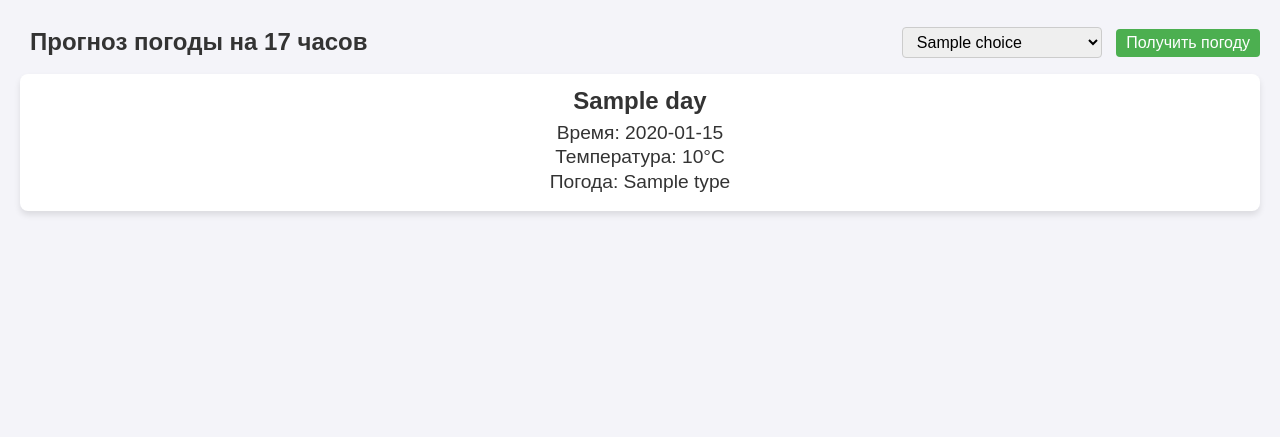
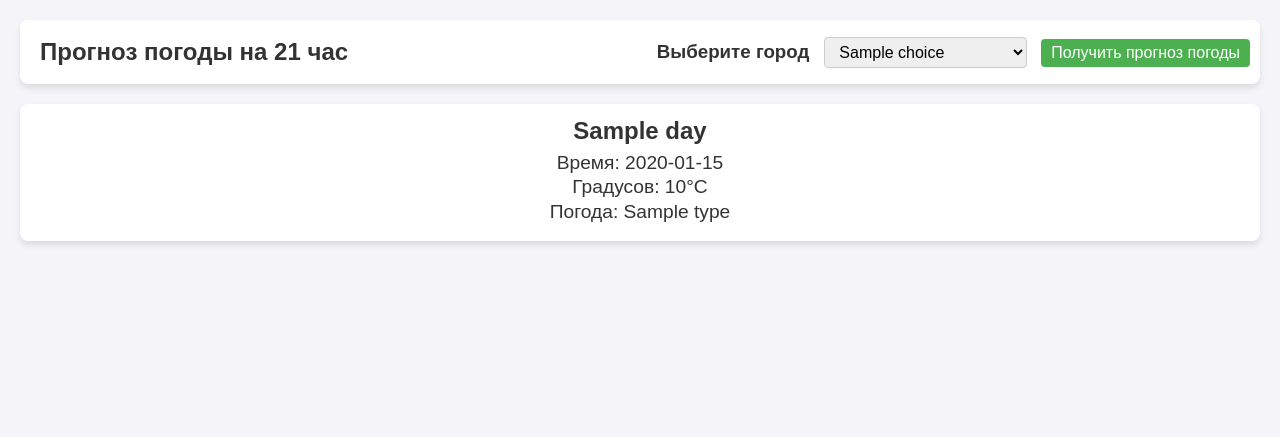
Before and after one commit to astrakhantsev163/python-assistant, a FastAPI app: template templates/index.html in a window 1280 px wide. Shown: the part 119-556 px from the top of the page. Run offline with FastAPI, Linux system fonts and the light colour scheme; the template is opened without the code that fills it: most values are stand-ins (such as "Sample title", 1, 10 or a date in 2020); parts of the project's set-up code (start-up, migrations or seed data) failed here and were passed over.

Commit message:
added more css styles

```diff
--- a/static/styles/base.css
+++ b/static/styles/base.css
@@ -19,21 +19,12 @@ body {
     min-height: 100vh; /* Минимальная высота = высота viewport */
 }
 
-button {
-    border: none;
-    outline: none;
-    background: transparent;
-    padding: 0;
-    margin: 0;
-    cursor: pointer;
-}
-
 h2 {
     padding: 10px;
 }
 
 /* Для экранов меньше 600px */
-@media (max-width: 600px) {
+@media (max-width: 1000px) {
     .header-flex {
         flex-direction: column; /* Размещаем элементы вертикально */
         align-items: flex-start; /* Выравниваем по левому краю */
@@ -43,4 +34,7 @@ h2 {
         margin-top: 15px; /* Отступ сверху */
         margin-bottom: 15px; /* Отступ снизу */
     }
+    .header-flex h3 {
+        align-text: left;
+    }
 }
--- a/static/styles/buttons.css
+++ b/static/styles/buttons.css
@@ -9,6 +9,7 @@
     font-size: 16px;
     transition: background 0.3s ease;
     cursor: pointer;
+    min-width: 202.4px;
 }
 
 .submit-button:hover {
--- a/static/styles/header.css
+++ b/static/styles/header.css
@@ -19,11 +19,15 @@ header p {
 
 /* Стили для контейнера */
 .header-flex {
-    display: flex; /* Включаем Flexbox */
-    align-items: center; /* Выравниваем элементы по центру вертикально */
-    gap: 10px; /* Добавляем пространство между h2 и select */
-    width: 100%; /* Занимаем всю доступную ширину */
-    padding-bottom: 10px;
+    display: flex;
+    align-items: center;
+    gap: 10px;
+    width: 100%;
+    padding: 10px;
+    background: white;
+    border-radius: 8px;
+    box-shadow: 0 4px 6px rgba(0, 0, 0, 0.1);
+    margin-bottom: 20px;
 }
 
 /* Стили для h2 */
@@ -33,12 +37,17 @@ header p {
     flex: 1; /* Занимает всё доступное пространство */
 }
 
+.header-flex h3 {
+    font-size: 1.17rem;
+    padding: 5px;
+}
+
 /* Стили для select */
 .header-flex select {
     padding: 5px 10px; /* Добавляем внутренние отступы */
     border: 1px solid #ccc; /* Граница */
     border-radius: 4px; /* Скругление углов */
     font-size: 1rem; /* Размер шрифта */
-    min-width: 200px; /* Минимальная ширина для select */
+    min-width: 202.4px; /* Минимальная ширина для select */
     margin-right: 10px;
 }
--- a/templates/index.html
+++ b/templates/index.html
@@ -24,7 +24,8 @@
         <main>
             <div class="main-content">
                 <div class="header-flex">
-                    <h2>Прогноз погоды на 17 часов</h2>
+                    <h2>Прогноз погоды на 21 час</h2>
+                    <h3>Выберите город </h3>
                     <form action="/weather" method="get">
                         <select id="city_choices" name="city">
                             {% for choice in city_choices %}
@@ -33,7 +34,7 @@
                             </option>
                             {% endfor %}
                         </select>
-                        <button type="submit" class="submit-button">Получить погоду</button>
+                        <button type="submit" class="submit-button">Получить прогноз погоды</button>
                     </form>
                 </div>
                 <div id="weather-container" class="weather-grid">
@@ -41,7 +42,7 @@
                     <div class="weather-card">
                         <h3>{{ day }}</h3>
                         <p>Время: {{ time }}</p>
-                        <p>Температура: {{ temp }}°C</p>
+                        <p>Градусов: {{ temp }}°C</p>
                         <p>Погода: {{ type }}</p>
                     </div>
                     {% endfor %}
```
